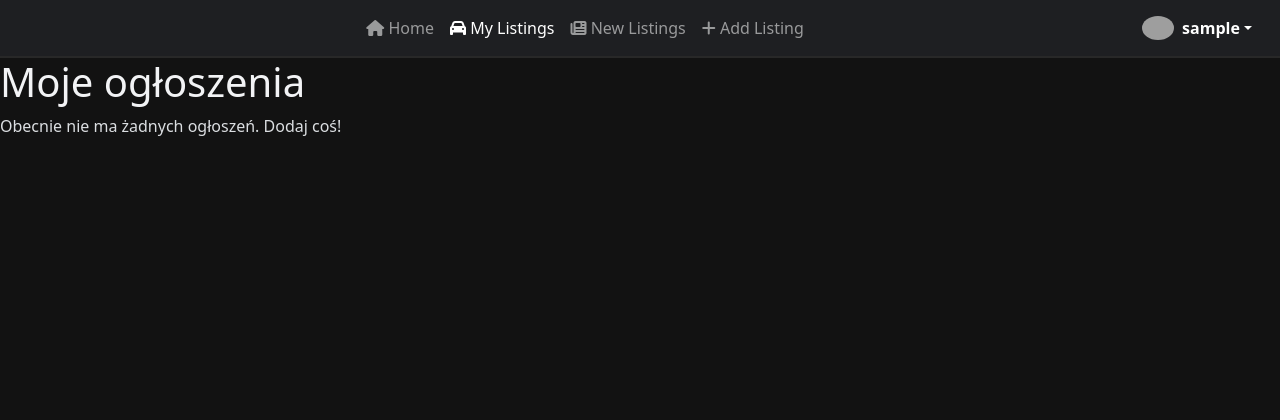
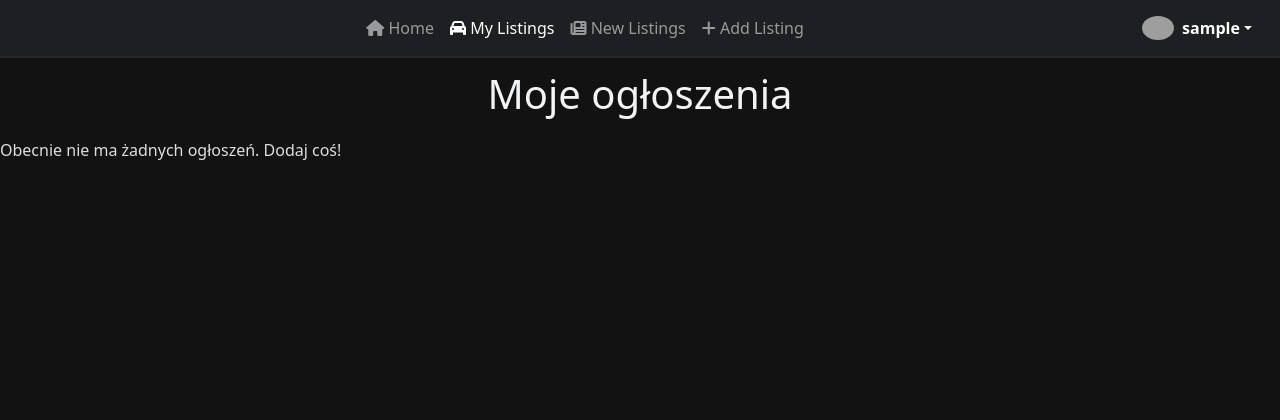
Before and after one commit to KacperZa/IOP, a Django app: page /cars in a window 1280 px wide. Shown: the top 420 px of the page. Run offline with Django 5.2, Linux system fonts and the light colour scheme; the visitor is signed in with stand-in values (Sample User, id 1); data that the repository does not hold is empty; parts of the project's set-up code (start-up, migrations or seed data) failed here and were passed over; grey boxes are pictures that could not be loaded.

Commit message:
Poprawka nagłówka

```diff
--- a/iop/main/templates/main/ogloszenia.html
+++ b/iop/main/templates/main/ogloszenia.html
@@ -5,6 +5,10 @@
 {% block content %}
 
     <style>
+        h1{
+            text-align: center;
+            padding: 0.75rem;
+        }
         .container {
             display: flex;
             flex-direction: column;
@@ -110,7 +114,6 @@
             width: fit-content;
             user-select: none
         }
-
         {# ANIMACJA SERCA #}
         #heart{
             width: 30px;
@@ -124,6 +127,7 @@
 
 
     </style>
+    <div class="main-container">
     <h1>Moje ogłoszenia</h1>
     <div class="">
     {% if news %}
@@ -209,5 +213,6 @@
     {% endif %}
 
     </div>
+</div>
     <link rel="stylesheet" href="https://fonts.googleapis.com/css2?family=Material+Symbols+Outlined:opsz,wght,FILL,GRAD@24,400,0,0&icon_names=visibility" />
 {% endblock %}
```
